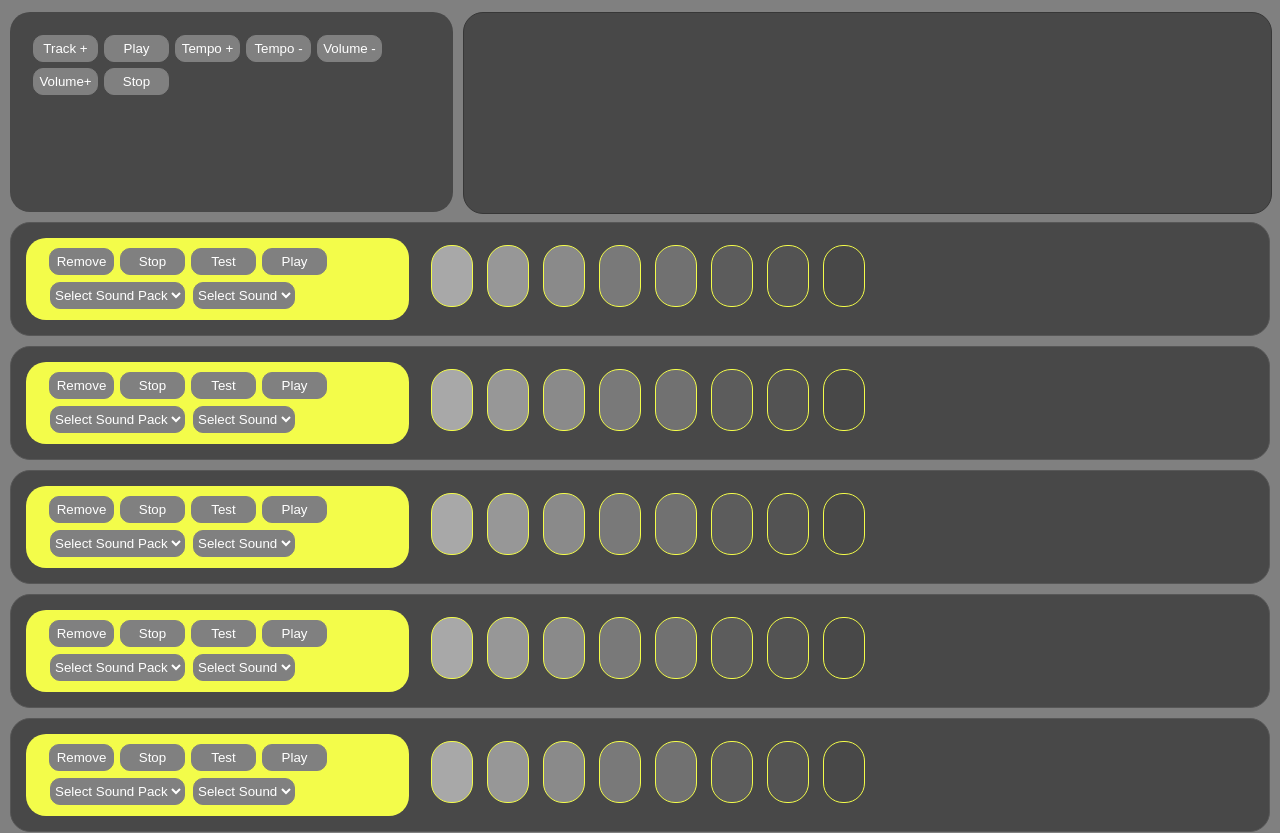
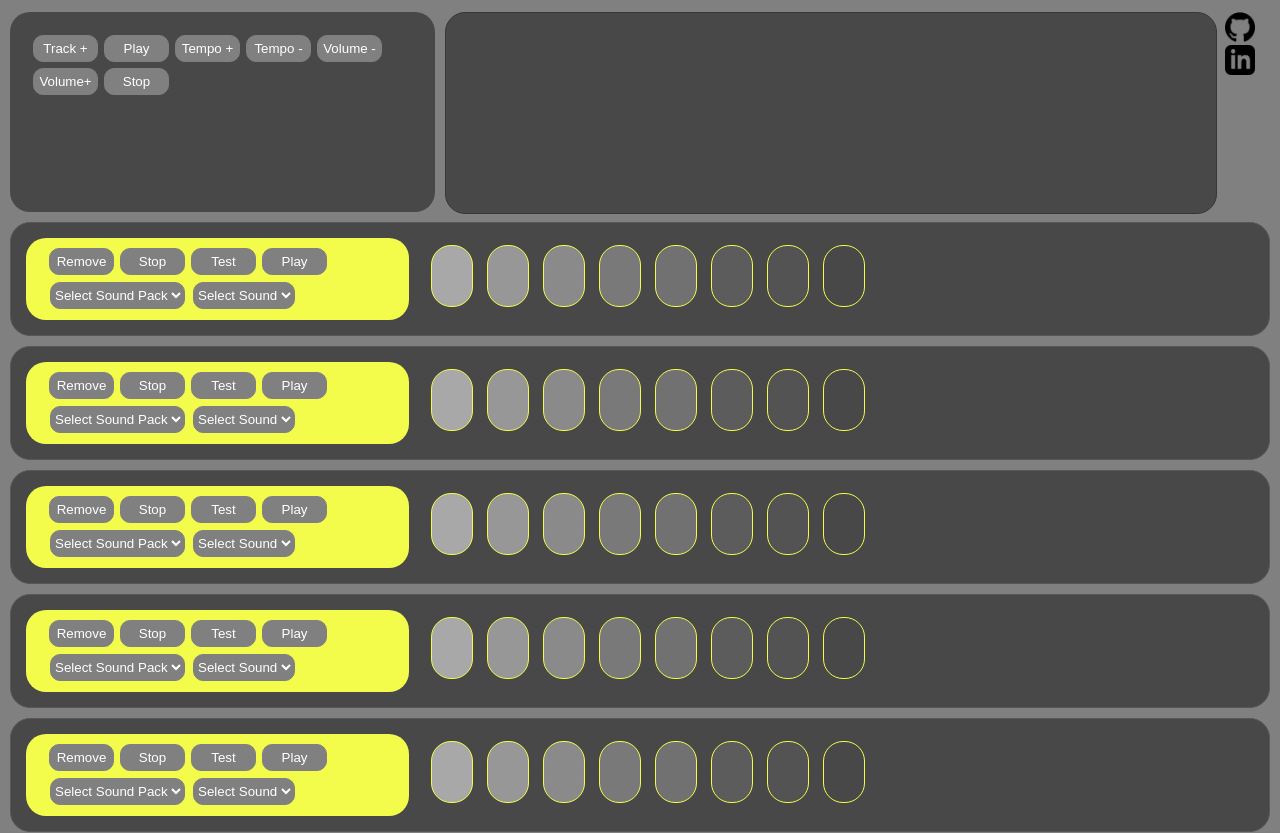
Before and after one commit to Tatiannna/beat-maker, a website: page index.html in a window 1280 px wide. Shown: the top 833 px of the page. Drawn offline with Linux system fonts and the light colour scheme.

Commit message:
Add github, linkedin links

```diff
--- a/index.html
+++ b/index.html
@@ -13,9 +13,16 @@
 
 <body>
 
+
     <div id="nav">
         <div id="nav-left"></div>
         <div id="nav-right"><canvas id="canvas"></canvas></div>
+
+        <div>
+            <a href="" class="socials"><img src="./assets/github.png" alt=""></a>
+        <a href="" class="socials"><img src="./assets/linkedin.png" alt=""></a>
+        </div>
+
     </div>
 
     <div id="container">
--- a/style.css
+++ b/style.css
@@ -1,6 +1,11 @@
 /* body {
     height: 100px;
 } */
+
+img {
+    width: 30px;
+    height: 30px;
+}
 
 
 #container {
```
Also changed, not shown: assets/github.png (added), assets/linkedin.png (added).
